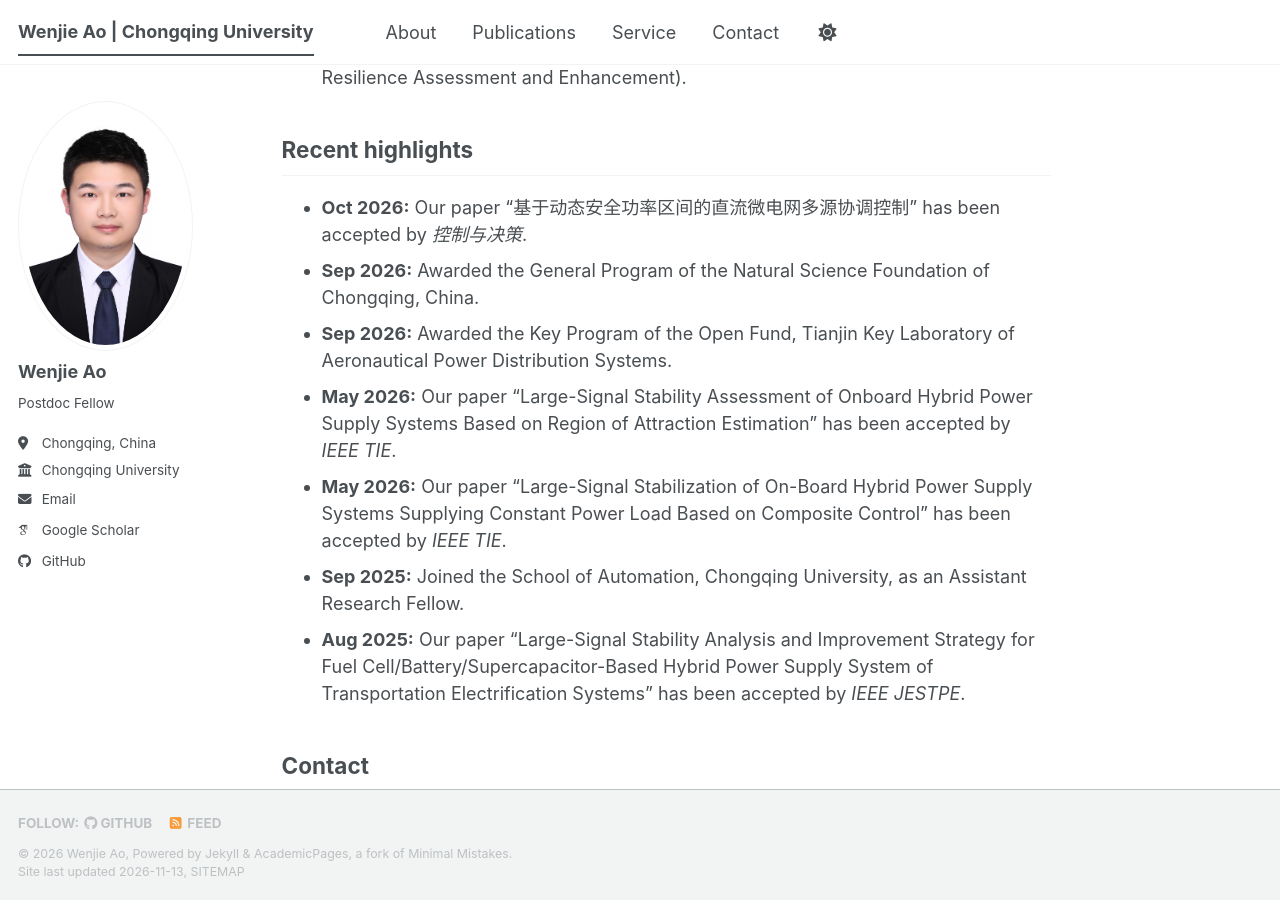
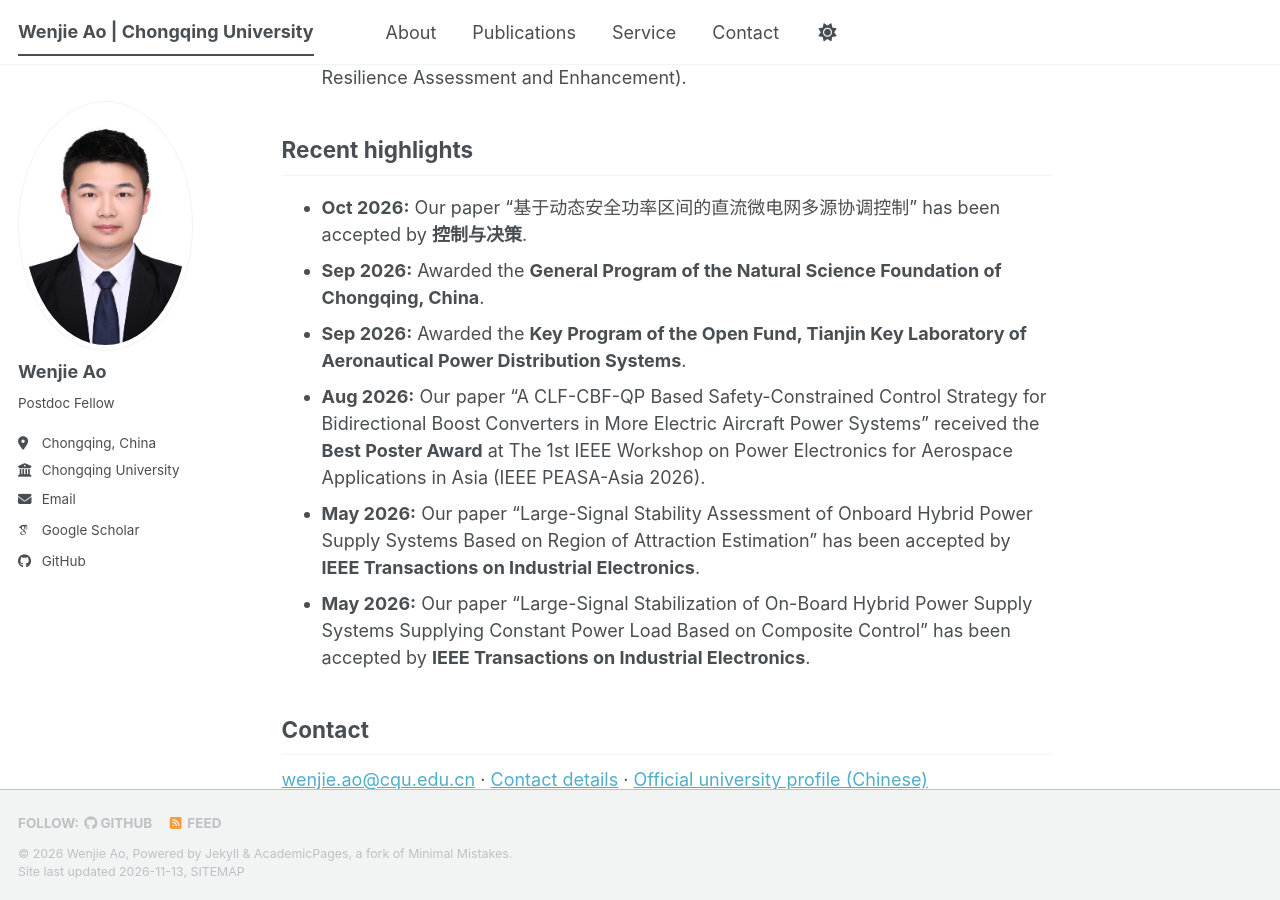
Before and after one commit to aowenjie-cyber/aowenjie-cyber.github.io, a Jekyll site: the page built from _pages/about.md, in a window 1280 px wide and 900 px high, scrolled down 581 px. Built offline with Jekyll 4.4.1, drawn with Linux system fonts in a browser that asks for light colours; some web fonts are replaced; a script bundle is joined from its source files by our own code; library files that are not in the unit come from our copies.

Commit message:
更新了主页介绍

```diff
--- a/_pages/about.md
+++ b/_pages/about.md
@@ -23,13 +23,12 @@ My research focuses on **multi-source hybrid power supply systems for transporta
 
 ## Recent highlights
 
-- **Oct 2026:** Our paper "基于动态安全功率区间的直流微电网多源协调控制" has been accepted by *控制与决策*.
-- **Sep 2026:** Awarded the General Program of the Natural Science Foundation of Chongqing, China.
-- **Sep 2026:** Awarded the Key Program of the Open Fund, Tianjin Key Laboratory of Aeronautical Power Distribution Systems.
-- **May 2026:** Our paper "Large-Signal Stability Assessment of Onboard Hybrid Power Supply Systems Based on Region of Attraction Estimation" has been accepted by *IEEE TIE*.
-- **May 2026:** Our paper "Large-Signal Stabilization of On-Board Hybrid Power Supply Systems Supplying Constant Power Load Based on Composite Control" has been accepted by *IEEE TIE*.
-- **Sep 2025:** Joined the School of Automation, Chongqing University, as an Assistant Research Fellow.
-- **Aug 2025:** Our paper "Large-Signal Stability Analysis and Improvement Strategy for Fuel Cell/Battery/Supercapacitor-Based Hybrid Power Supply System of Transportation Electrification Systems" has been accepted by *IEEE JESTPE*.
+- **Oct 2026:** Our paper "基于动态安全功率区间的直流微电网多源协调控制" has been accepted by **控制与决策**.
+- **Sep 2026:** Awarded the **General Program of the Natural Science Foundation of Chongqing, China**.
+- **Sep 2026:** Awarded the **Key Program of the Open Fund, Tianjin Key Laboratory of Aeronautical Power Distribution Systems**.
+- **Aug 2026:** Our paper "A CLF-CBF-QP Based Safety-Constrained Control Strategy for Bidirectional Boost Converters in More Electric Aircraft Power Systems" received the **Best Poster Award** at The 1st IEEE Workshop on Power Electronics for Aerospace Applications in Asia (IEEE PEASA-Asia 2026).
+- **May 2026:** Our paper "Large-Signal Stability Assessment of Onboard Hybrid Power Supply Systems Based on Region of Attraction Estimation" has been accepted by **IEEE Transactions on Industrial Electronics**.
+- **May 2026:** Our paper "Large-Signal Stabilization of On-Board Hybrid Power Supply Systems Supplying Constant Power Load Based on Composite Control" has been accepted by **IEEE Transactions on Industrial Electronics**.
 
 ## Contact
 
```
